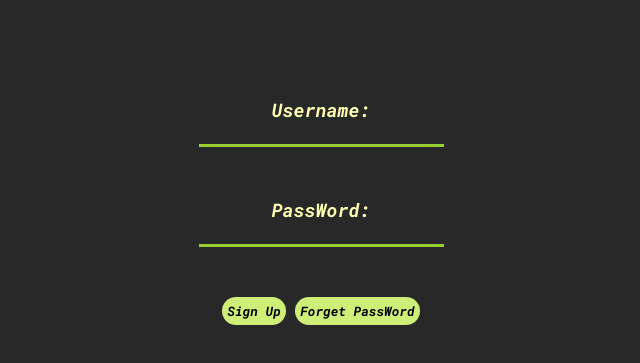
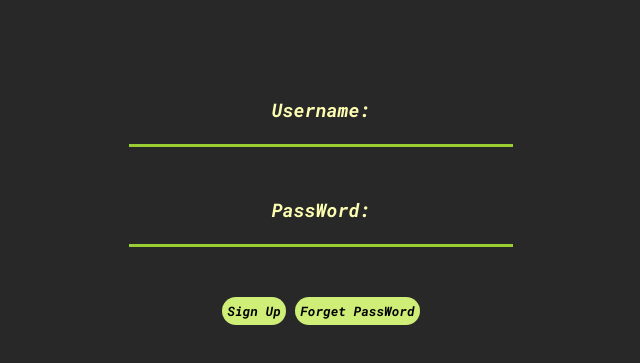
Before and after one commit to zzobaer09/page1st.github.io, a plain HTML site: page index.html in a window 1280 px wide. Shown: the part 219-582 px from the top of the page, without its empty margins (319-959 px from the left). Drawn offline with Linux system fonts and the light colour scheme.

Commit message:
little change

```diff
--- a/css/style.css
+++ b/css/style.css
@@ -25,6 +25,7 @@ input{
     border: none;
     color: rgb(141, 240, 128);
     font-size: 19px;
+    width: 50%;
     border-bottom: 3px solid yellowgreen;
 }
 input:hover{
@@ -57,9 +58,10 @@ a:hover{
     color: white;
 }
 #form{
+    width: 60%;
     padding-bottom: 50px;
-    margin-left: 25%;
-    margin-right: 25%;
+    margin-left: 20%;
+    margin-right: 20%;
 }
 #form:hover{
     background-color: white;
```
